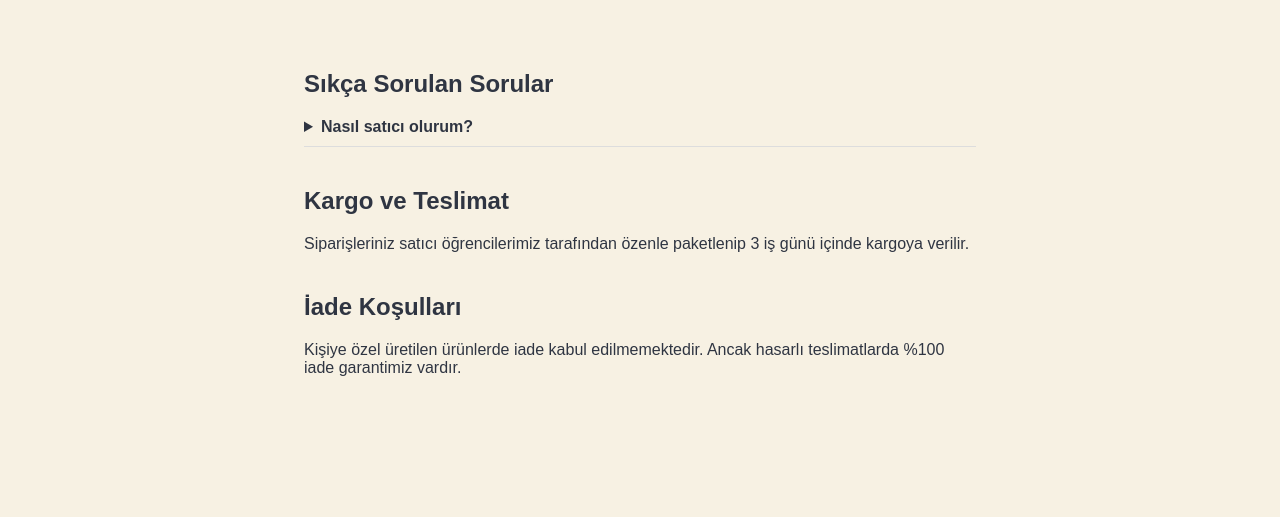
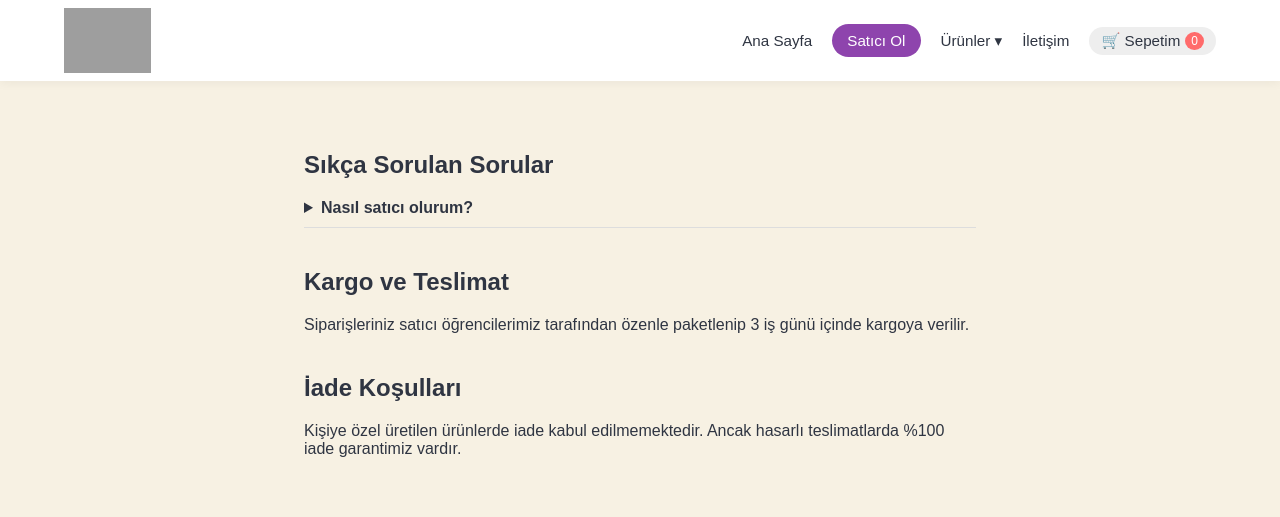
Before and after one commit to MustafaK1696/sitemiz, a plain HTML site: page help.html in a window 1280 px wide. Drawn offline with Linux system fonts and the light colour scheme; grey boxes are pictures that could not be loaded.

Commit message:
Update help.html

```diff
--- a/help.html
+++ b/help.html
@@ -7,6 +7,31 @@
     <link rel="stylesheet" href="style.css">
 </head>
 <body>
+    <nav class="navbar">
+        <a href="index.html" class="logo">
+            <img src="logo.png" alt="ÖğrenciFy">
+        </a>
+        <ul class="nav-links">
+            <li><a href="index.html">Ana Sayfa</a></li>
+            <li><a href="seller.html" class="btn-seller">Satıcı Ol</a></li>
+            <li class="dropdown">
+                <a href="products.html">Ürünler ▾</a>
+                <div class="dropdown-content">
+                    <a href="products.html">Giyim & Moda</a>
+                    <a href="products.html">Teknoloji</a>
+                    <a href="products.html">Ev & Yaşam</a>
+                </div>
+            </li>
+            <li><a href="contact.html">İletişim</a></li>
+            <li>
+                <a href="cart.html" class="cart-area">
+                    <span>🛒 Sepetim</span>
+                    <span id="cart-count" class="badge">0</span>
+                </a>
+            </li>
+        </ul>
+    </nav>
+
     <section class="container" style="max-width:800px; padding-top:50px;">
         <h1>Sıkça Sorulan Sorular</h1>
 
@@ -23,4 +48,5 @@
     </section>
 
     </body>
+
 </html>
```
